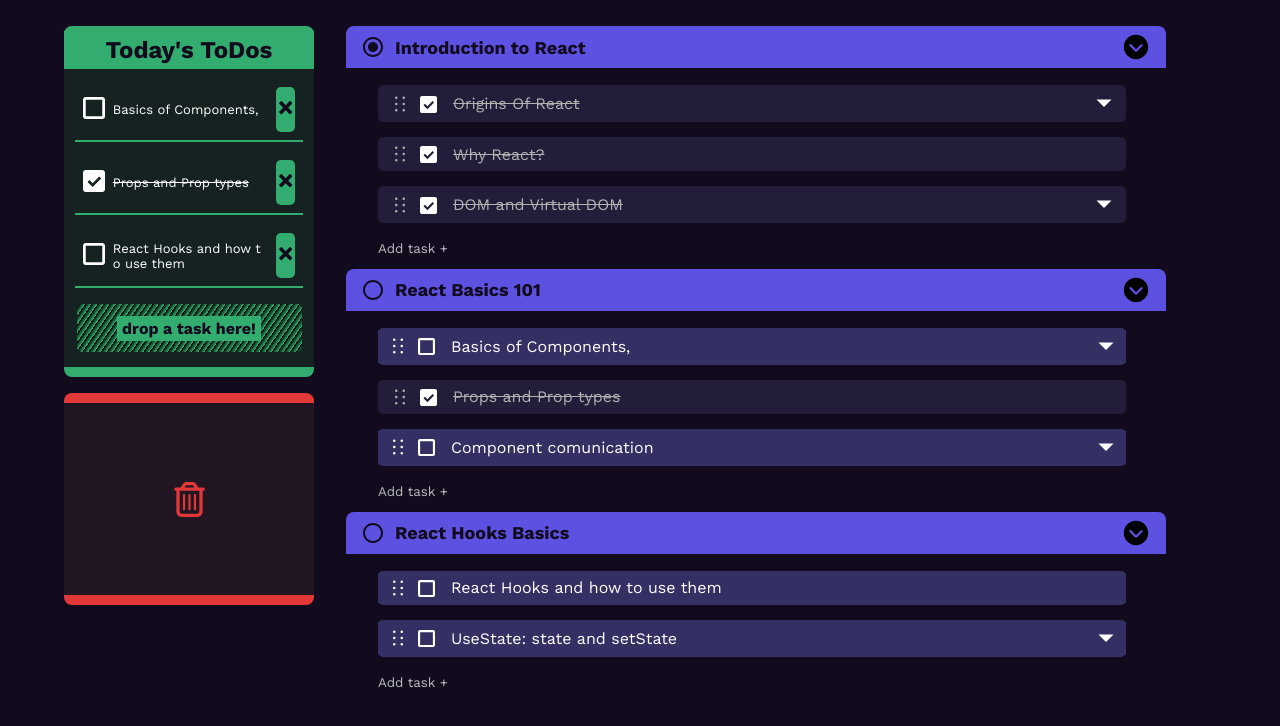
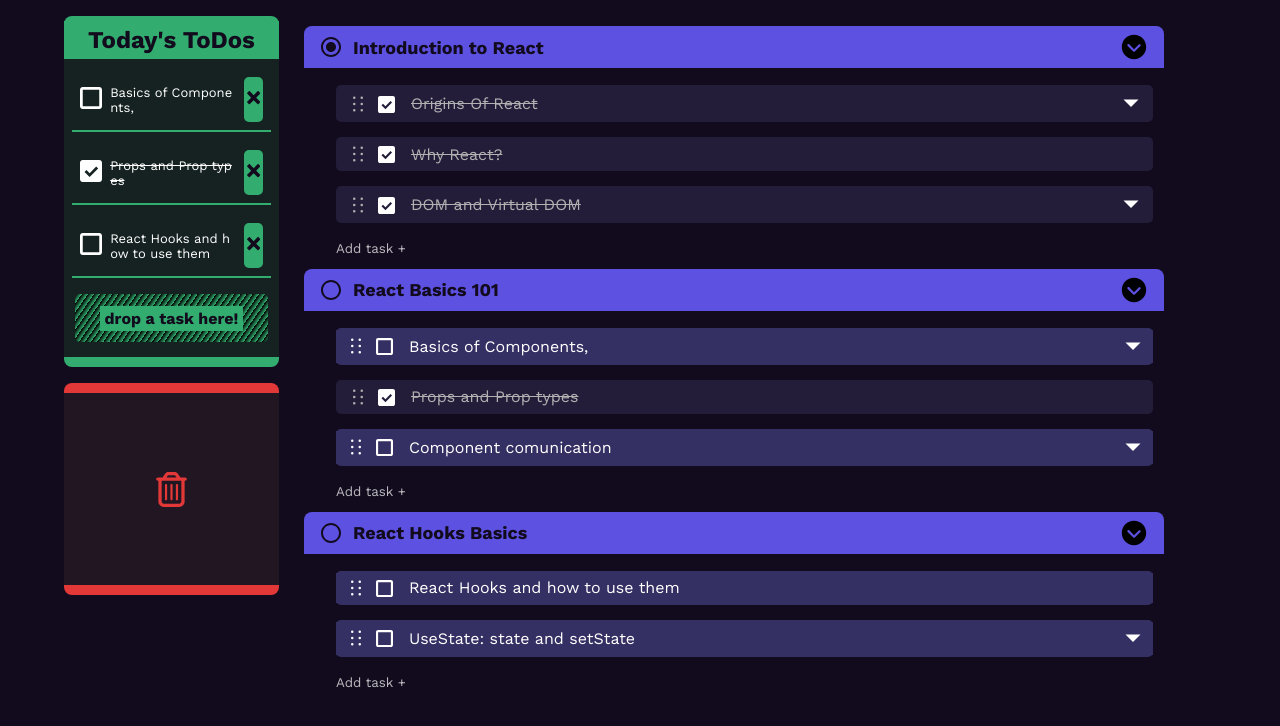
Before and after one commit to walas-01/roadmap-tasker, a React (Vite) app in the folder frontend/: page / in a window 1280 px wide. Shown: the top 726 px of the page. Built offline with nearby package versions, Linux system fonts and the light colour scheme.

Commit message:
sidebar now follows the vertical scroll

```diff
--- a/frontend/src/components/DeleteArea/DeleteArea_style.css
+++ b/frontend/src/components/DeleteArea/DeleteArea_style.css
@@ -1,7 +1,7 @@
 
 .deleteArea{
   height: 12rem;
-  min-width: 250px;
+  min-width: 215px;
   margin: 1rem 0;
 
   display: flex;
--- a/frontend/src/components/GroupCard/GroupCard_style.css
+++ b/frontend/src/components/GroupCard/GroupCard_style.css
@@ -3,8 +3,6 @@
   border-top-left-radius: 8px;
   border-top-right-radius: 8px;
 }
-
-
 
 /*--------------------------------------------------------- head */
 .groupCard-head {
@@ -39,6 +37,7 @@
 
 /*------------------------------------------------------------ task list/section */
 .groupCard-tasksSection{
+  width: 95%;
   margin-left: 2rem;
   opacity: 0;
   transform: translateY(-20px);
@@ -53,7 +52,6 @@
 }
 
 .groupCard-taskList {
-  width: 95%;
   display: flex;
   flex-direction: column;
 }
--- a/frontend/src/components/TodoBlock/TodoBlock_style.css
+++ b/frontend/src/components/TodoBlock/TodoBlock_style.css
@@ -1,6 +1,6 @@
 
 .todoBlock{
-  min-width: 250px;
+  min-width: 215px;
   margin: 1rem 0rem;
 
   border-top: solid 5px var(--color-green1);
--- a/frontend/src/pages/BoardPage/BoardPage.jsx
+++ b/frontend/src/pages/BoardPage/BoardPage.jsx
@@ -41,8 +41,10 @@ function BoardPage(){ // -------------------------------------------------------
   return ( ///--------------------------- (return)
     <main className="boardPage">
       <section className="sideBar">
-        <Todo />
-        <DeleteArea />
+        <div className='innerSideBar'>
+          <Todo />
+          <DeleteArea />
+        </div>
       </section>
 
       <section className="board">
--- a/frontend/src/pages/BoardPage/BoardPage_style.css
+++ b/frontend/src/pages/BoardPage/BoardPage_style.css
@@ -2,10 +2,8 @@
   width: 90%;
   margin: 10px auto;
 
-
   display: flex;
   justify-content: end;
-  gap: 1rem;
 }
 
 .board{
@@ -18,3 +16,10 @@
 .sideBar{
   width: 25%;
 }
+
+.innerSideBar{
+  width: 15%;
+  position: fixed;
+  top: 0;
+  left: 5%;
+}
```
